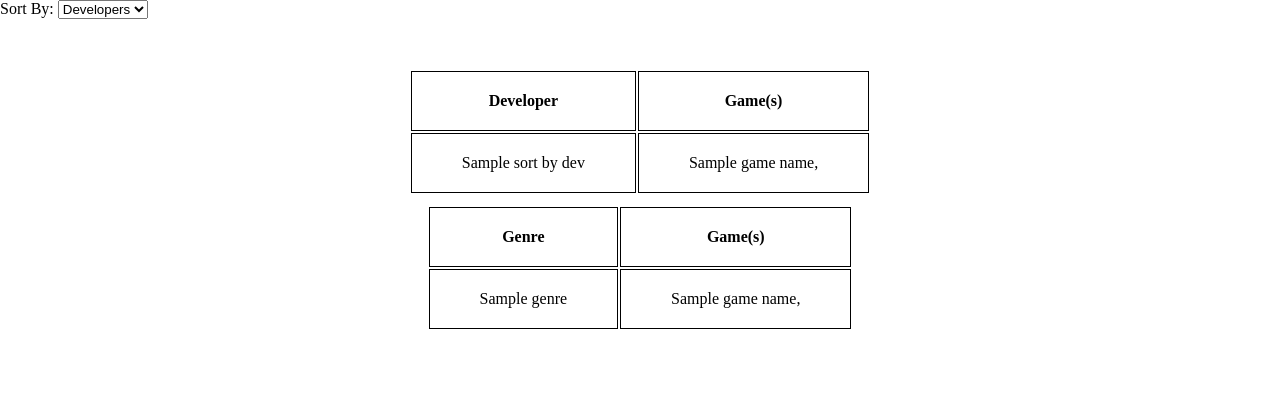
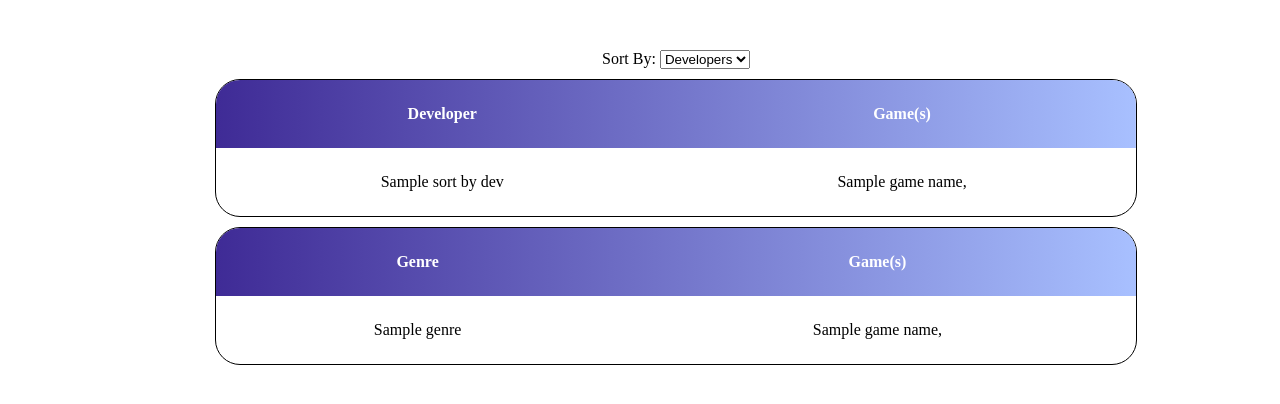
Before and after one commit to RogueGrim/gameMangement, a Node server app: template backend/views/categories.ejs in a window 1280 px wide. Shown: the part 80-484 px from the top of the page. Run offline with Node 20, Linux system fonts and the light colour scheme; the template is opened without the code that fills it: most values are stand-ins (such as "Sample title", 1, 10 or a date in 2020); some libraries are stand-ins or nearby versions.

Commit message:
styled table in categories

```diff
--- a/backend/views/categories.ejs
+++ b/backend/views/categories.ejs
@@ -9,17 +9,16 @@
 <body>
     <%# component for showing categories page %>
     <%- include('navbar',{title: 'Game Management App'}) %>
-    <section>
+    <section class="container">
+        <div>
             <label for="sortBy">Sort By:</label>
             <select id="sortValue" name="sortBy">
                 <option value="dev">Developers</option>
                 <option value="genre">Genre</option>
             </select>
-        <div class="container">
-
+        </div>
         <%- include('./layouts/sortByDev',{sortByDev: sortByDev}) %>
         <%- include('./layouts/sortByGenre',{sortByGenre: sortByGenre}) %>
-        </div>
     </section>
 
 </body>
--- a/backend/views/layouts/sortByDev.ejs
+++ b/backend/views/layouts/sortByDev.ejs
@@ -1,4 +1,3 @@
-<section>
 <table>
     <thead>
         <tr>
@@ -20,5 +19,3 @@
         <% }) %>
     </tbody>
 </table>
-
-</section>
--- a/backend/views/layouts/sortByGenre.ejs
+++ b/backend/views/layouts/sortByGenre.ejs
@@ -1,4 +1,3 @@
-<section>
 <table>
     <thead>
         <tr>
@@ -20,5 +19,3 @@
         <% }) %>
     </tbody>
 </table>
-
-</section>
--- a/backend/views/public/categories.css
+++ b/backend/views/public/categories.css
@@ -3,15 +3,37 @@
     margin: 0;
 }
 
-th, td{
-    padding: 20px 50px 20px 50px;
-    border: 1px solid black;
+table{
+    width: 80%;
+    border-radius: 25px;
+    border: 1px  solid black;
+    overflow: hidden;
+    border-spacing: 0px;
 }
 
+thead{
+    background: linear-gradient(90deg, #3F2B96 0%, #A8C0FF 100%);
+    color: white;
+}
+
+tr{
+    border: 1px solid black;
+    border-radius: 25px;
+}
+
+tr:nth-child(even){
+    background-color: rgb(245, 245, 245);
+}
+
+td,th{
+    padding: 25px 30px 25px 30px;
+    text-align: center;
+}
 .container{
     display: flex;
     flex-direction: column;
     align-items: center;
-    padding: 50px 100px 0px 100px;
+    margin: 50px 100px 0px 100px;
     gap: 10px;
+    width: 90%;
 }
```
Lines whose indentation alone changed are shown as unchanged.
